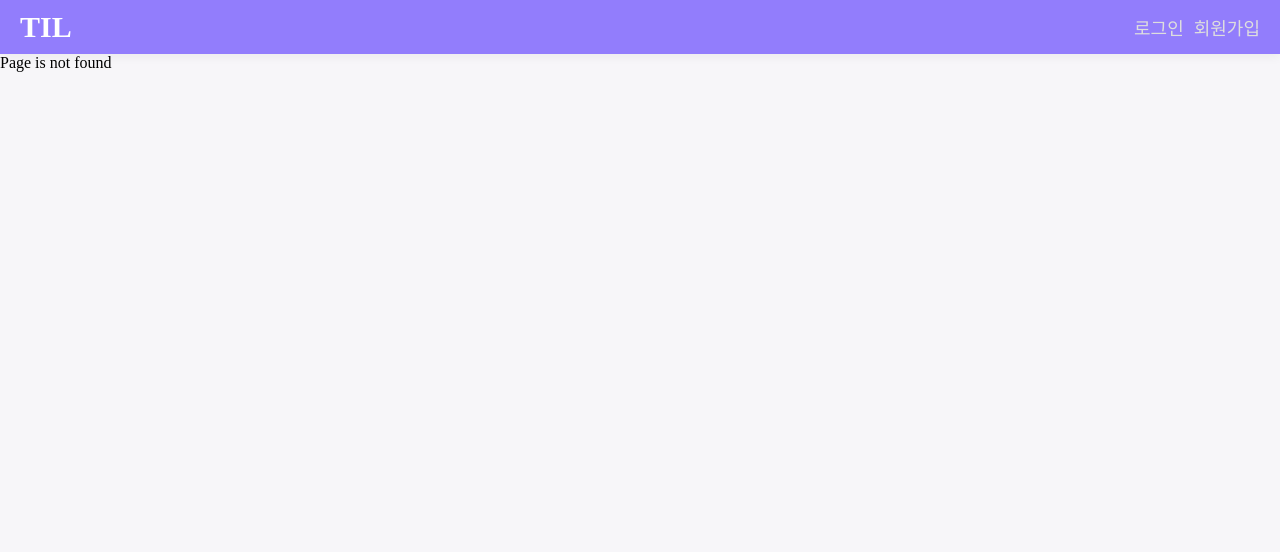
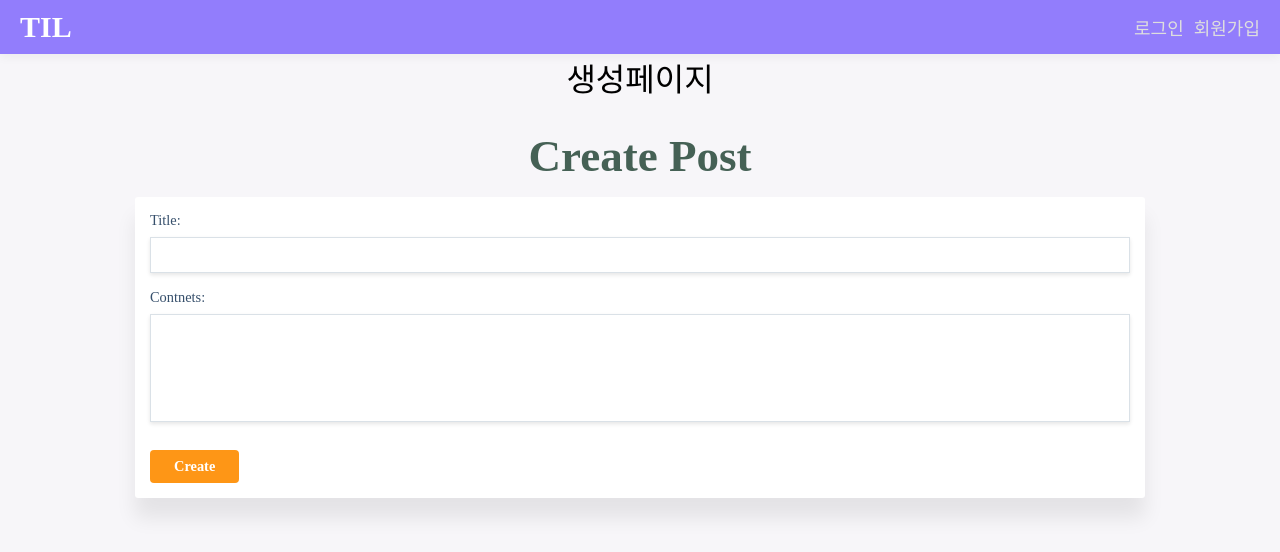
Before and after one commit to jtwjs/Vue.js, a Vue app in the folder Expert/vue-endgame/vue-til-client/: page /add in a window 1280 px wide. Before the commit this address had no page. Shown: the top 552 px of the page. Built offline with nearby package versions, Linux system fonts and the light colour scheme; a web font is replaced by a local one.

Commit message:
Vue: Add 학습데이터 폼 컴포넌트 & 페이지

```diff
--- a/Expert/vue-endgame/vue-til-client/src/api/index.js
+++ b/Expert/vue-endgame/vue-til-client/src/api/index.js
@@ -27,4 +27,7 @@
   return instance.get('posts');
 }
 
-export { registerUser, loginUser, fetchPosts };
+function createPost(postData) {
+  return instance.post('posts', postData);
+}
+export { registerUser, loginUser, fetchPosts, createPost };
--- /dev/null
+++ b/Expert/vue-endgame/vue-til-client/src/components/posts/PostAddForm.vue
@@ -0,0 +1,64 @@
+<template>
+  <div class="contents">
+    <h1 class="page-header">Create Post</h1>
+    <div class="form-wrapper">
+      <form class="form" @submit.prevent="submitForm">
+        <div>
+          <label for="title">Title: </label>
+          <input type="text" id="title" v-model="title" />
+        </div>
+        <div>
+          <label for="contents">Contnets:</label>
+          <textarea type="text" id="contents" rows="5" v-model="contents" />
+          <p v-if="!isContentsValid" class="validation-text warning">
+            Contents must to be less then 200
+          </p>
+        </div>
+        <button type="submit" class="btn">Create</button>
+      </form>
+      <p class="log">
+        {{ logMessage }}
+      </p>
+    </div>
+  </div>
+</template>
+
+<script>
+import { createPost } from '@/api/index';
+
+export default {
+  data() {
+    return {
+      title: '',
+      contents: '',
+      logMessage: '',
+    };
+  },
+  computed: {
+    isContentsValid() {
+      return this.contents.length <= 200;
+    },
+  },
+  methods: {
+    async submitForm() {
+      try {
+        const response = await createPost({
+          title: this.title,
+          contents: this.contents,
+        });
+      } catch (err) {
+        this.logMessage = err;
+      }
+    },
+  },
+};
+</script>
+
+<style>
+.form-wrapper .form {
+  width: 100%;
+}
+.btn {
+  color: #fff;
+}
+</style>
--- a/Expert/vue-endgame/vue-til-client/src/routes/index.js
+++ b/Expert/vue-endgame/vue-til-client/src/routes/index.js
@@ -10,7 +10,7 @@
   routes: [
     {
       path: '/',
-      redirect: '/login',
+      redirect: '/main',
     },
     {
       path: '/login',
@@ -25,6 +25,10 @@
       component: () => import('@/views/MainPage.vue'),
     },
     {
+      path: '/add',
+      component: () => import('@/views/PostAddPage.vue'),
+    },
+    {
       path: '*',
       component: () => import('@/views/NotFoundPage.vue'),
     },
--- /dev/null
+++ b/Expert/vue-endgame/vue-til-client/src/views/PostAddPage.vue
@@ -0,0 +1,17 @@
+<template>
+  <div>
+    <h1>생성페이지</h1>
+    <PostAddForm />
+  </div>
+</template>
+
+<script>
+import PostAddForm from '@/components/posts/PostAddForm.vue';
+export default {
+  components: {
+    PostAddForm,
+  },
+};
+</script>
+
+<style></style>
```
